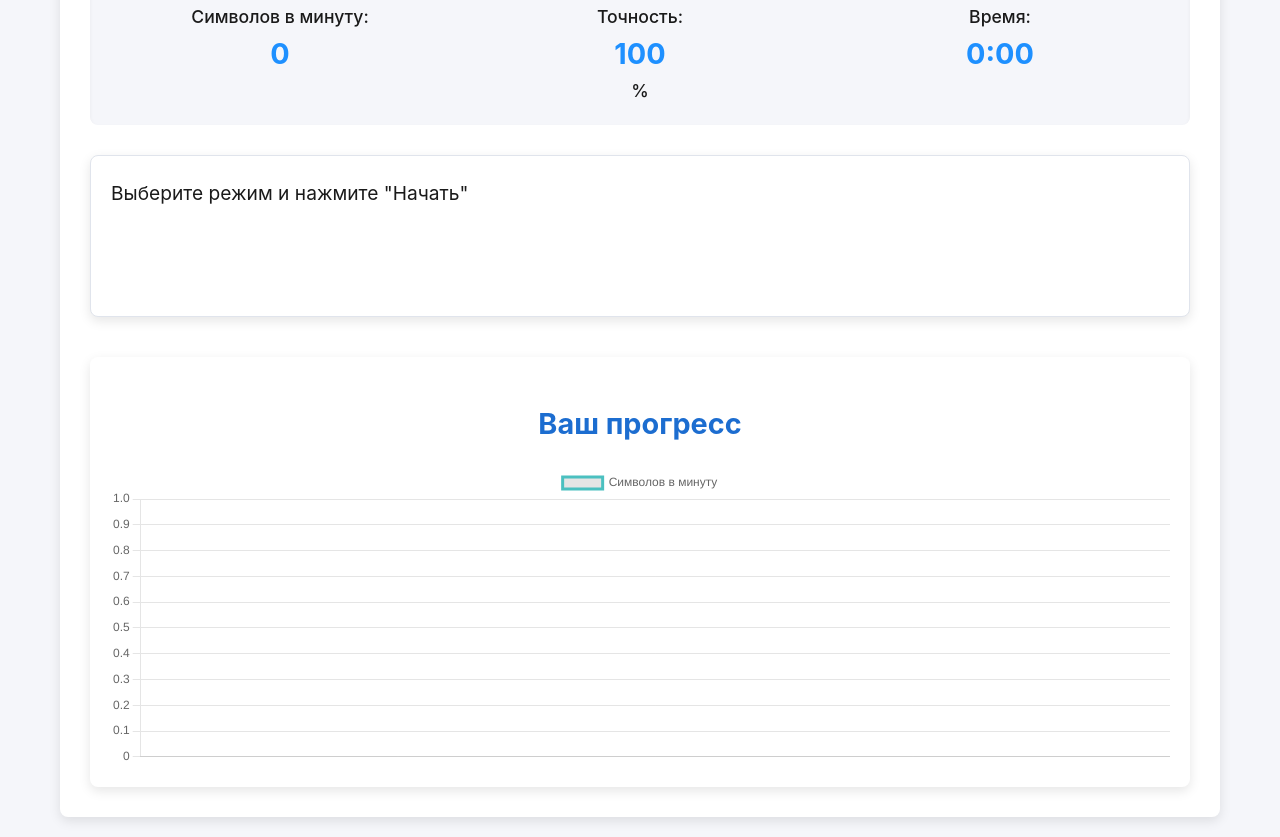
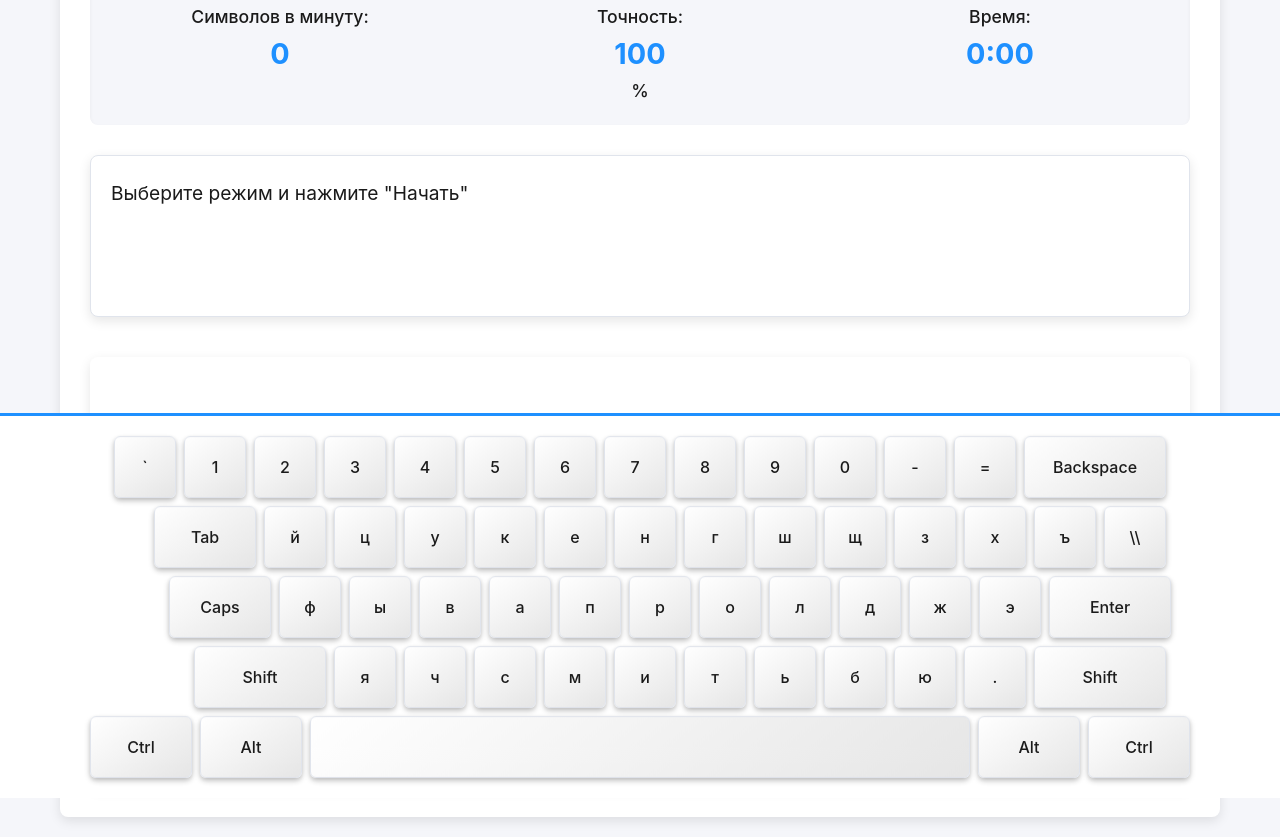
Before and after one commit to derhelling/GameKey, a plain HTML site: page index.html in a window 1280 px wide. Shown: the part 322-1159 px from the top of the page. Drawn offline with nearby package versions, Linux system fonts and the light colour scheme.

Commit message:
Изменен каркас сайта

```diff
--- a/index.html
+++ b/index.html
@@ -35,6 +35,79 @@
         </div>
     </div>
 
+    <div class="keyboard-container" id="keyboardContainer">
+        <div class="keyboard">
+            <div class="key-row">
+                <div class="key" data-char="`">`</div>
+                <div class="key" data-char="1">1</div>
+                <div class="key" data-char="2">2</div>
+                <div class="key" data-char="3">3</div>
+                <div class="key" data-char="4">4</div>
+                <div class="key" data-char="5">5</div>
+                <div class="key" data-char="6">6</div>
+                <div class="key" data-char="7">7</div>
+                <div class="key" data-char="8">8</div>
+                <div class="key" data-char="9">9</div>
+                <div class="key" data-char="0">0</div>
+                <div class="key" data-char="-">-</div>
+                <div class="key" data-char="=">=</div>
+                <div class="key backspace" data-char="Backspace">Backspace</div>
+            </div>
+            <div class="key-row">
+                <div class="key wide" data-char="Tab">Tab</div>
+                <div class="key" data-char="й">й</div>
+                <div class="key" data-char="ц">ц</div>
+                <div class="key" data-char="у">у</div>
+                <div class="key" data-char="к">к</div>
+                <div class="key" data-char="е">е</div>
+                <div class="key" data-char="н">н</div>
+                <div class="key" data-char="г">г</div>
+                <div class="key" data-char="ш">ш</div>
+                <div class="key" data-char="щ">щ</div>
+                <div class="key" data-char="з">з</div>
+                <div class="key" data-char="х">х</div>
+                <div class="key" data-char="ъ">ъ</div>
+                <div class="key" data-char="\">\\</div>
+            </div>
+            <div class="key-row">
+                <div class="key wide" data-char="CapsLock">Caps</div>
+                <div class="key" data-char="ф">ф</div>
+                <div class="key" data-char="ы">ы</div>
+                <div class="key" data-char="в">в</div>
+                <div class="key" data-char="а">а</div>
+                <div class="key" data-char="п">п</div>
+                <div class="key" data-char="р">р</div>
+                <div class="key" data-char="о">о</div>
+                <div class="key" data-char="л">л</div>
+                <div class="key" data-char="д">д</div>
+                <div class="key" data-char="ж">ж</div>
+                <div class="key" data-char="э">э</div>
+                <div class="key enter" data-char="Enter">Enter</div>
+            </div>
+            <div class="key-row">
+                <div class="key shift" data-char="Shift">Shift</div>
+                <div class="key" data-char="я">я</div>
+                <div class="key" data-char="ч">ч</div>
+                <div class="key" data-char="с">с</div>
+                <div class="key" data-char="м">м</div>
+                <div class="key" data-char="и">и</div>
+                <div class="key" data-char="т">т</div>
+                <div class="key" data-char="ь">ь</div>
+                <div class="key" data-char="б">б</div>
+                <div class="key" data-char="ю">ю</div>
+                <div class="key" data-char=".">.</div>
+                <div class="key shift" data-char="Shift">Shift</div>
+            </div>
+            <div class="key-row">
+                <div class="key wide" data-char="Ctrl">Ctrl</div>
+                <div class="key wide" data-char="Alt">Alt</div>
+                <div class="key space" data-char=" "> </div>
+                <div class="key wide" data-char="Alt">Alt</div>
+                <div class="key wide" data-char="Ctrl">Ctrl</div>
+            </div>
+        </div>
+    </div>
+
     <script src="https://cdn.jsdelivr.net/npm/chart.js"></script>
     <script src="script.js"></script>
 </body>
```
